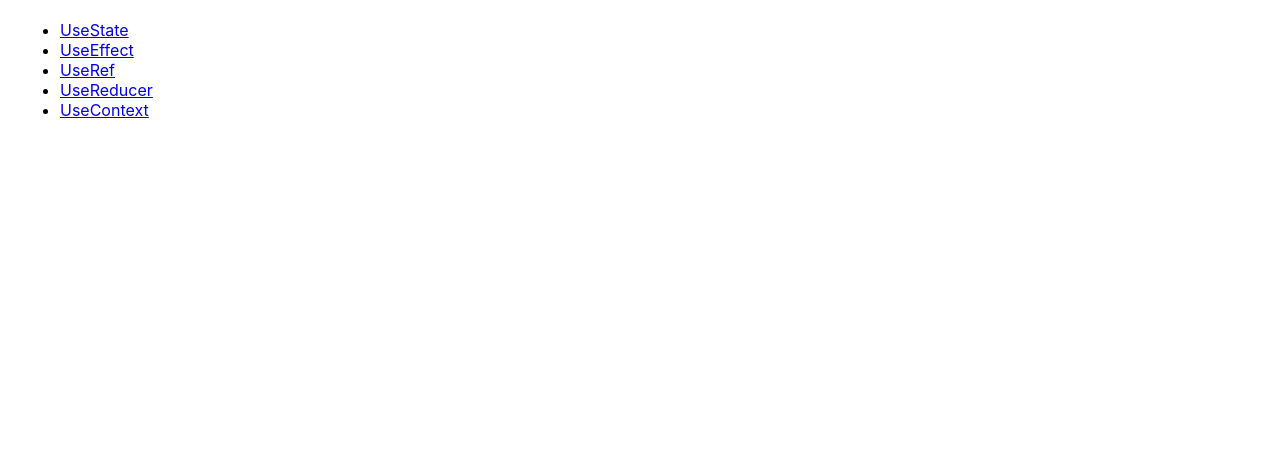
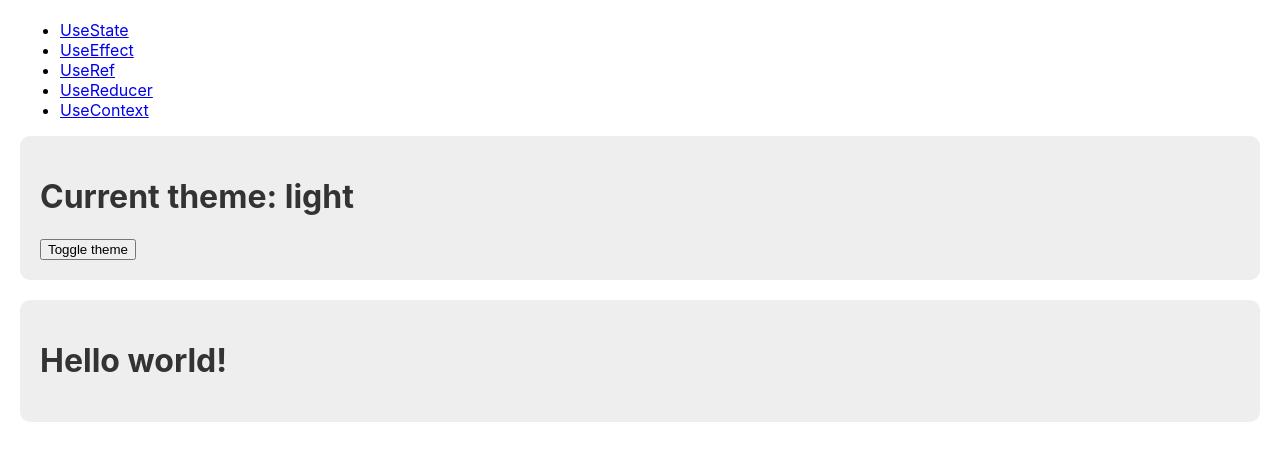
Before and after one commit to samuelrebula/hooks-react, a React (Create React App) app: page /useContext in a window 1280 px wide. Shown: the top 460 px of the page. Built offline with nearby package versions, Linux system fonts and the light colour scheme.

Commit message:
HookUseContext

```diff
--- a/src/HookUseContext.tsx
+++ b/src/HookUseContext.tsx
@@ -1,5 +1,14 @@
+import ThemeContextProvider from "./contexts/theme-context";
+import Greeting from "./views/Greeting";
+import Message from "./views/Message";
+
 const HookUseContext: React.FC = () => {
-  return null;
+  return (
+    <ThemeContextProvider>
+      <Message />
+      <Greeting />
+    </ThemeContextProvider>
+  );
 };
 
 export default HookUseContext;
--- /dev/null
+++ b/src/contexts/theme-context.tsx
@@ -0,0 +1,33 @@
+import React, { useState, createContext, ReactNode } from "react";
+
+interface ThemeContextProps {
+  theme: string;
+  toggleTheme: () => void;
+}
+
+interface ThemeContextProviderProps {
+  children: ReactNode;
+}
+
+export const ThemeContext = createContext<ThemeContextProps>({
+  theme: "light",
+  toggleTheme: () => {},
+});
+
+const ThemeContextProvider: React.FC<ThemeContextProviderProps> = ({
+  children,
+}) => {
+  const [theme, setTheme] = useState("light");
+
+  const toggleTheme = () => {
+    setTheme((prevTheme) => (prevTheme === "light" ? "dark" : "light"));
+  };
+
+  return (
+    <ThemeContext.Provider value={{ theme, toggleTheme }}>
+      {children}
+    </ThemeContext.Provider>
+  );
+};
+
+export default ThemeContextProvider;
--- /dev/null
+++ b/src/views/Greeting.tsx
@@ -0,0 +1,25 @@
+import { ThemeContext } from "../contexts/theme-context";
+
+const Greeting: React.FC = () => {
+  return (
+    <>
+      <ThemeContext.Consumer>
+        {(value) => (
+          <div
+            style={{
+              padding: 20,
+              borderRadius: 10,
+              backgroundColor: value.theme === "light" ? "#eee" : "#333",
+              color: value.theme === "dark" ? "#eee" : "#333",
+              marginTop: 20,
+            }}
+          >
+            <h1>Hello world!</h1>
+          </div>
+        )}
+      </ThemeContext.Consumer>
+    </>
+  );
+};
+
+export default Greeting;
--- /dev/null
+++ b/src/views/Message.tsx
@@ -0,0 +1,44 @@
+import { useContext } from "react";
+import { ThemeContext } from "../contexts/theme-context";
+
+const Message: React.FC = () => {
+  const { theme, toggleTheme } = useContext(ThemeContext);
+
+  return (
+    <>
+      <div
+        style={{
+          padding: 20,
+          borderRadius: 10,
+          backgroundColor: theme === "light" ? "#eee" : "#333",
+          color: theme === "dark" ? "#eee" : "#333",
+        }}
+      >
+        <h1>Current theme: {theme}</h1>
+
+        <button onClick={() => toggleTheme()}>Toggle theme</button>
+      </div>
+    </>
+
+    // <>
+    //   <ThemeContext.Consumer>
+    //     {(value) => (
+    //       <div
+    //         style={{
+    //           padding: 20,
+    //           borderRadius: 10,
+    //           backgroundColor: value.theme === "light" ? "#eee" : "#333",
+    //           color: value.theme === "dark" ? "#eee" : "#333",
+    //         }}
+    //       >
+    //         <h1>Current theme: {value.theme}</h1>
+
+    //         <button onClick={() => value.toggleTheme()}>Toggle theme</button>
+    //       </div>
+    //     )}
+    //   </ThemeContext.Consumer>
+    // </>
+  );
+};
+
+export default Message;
```
